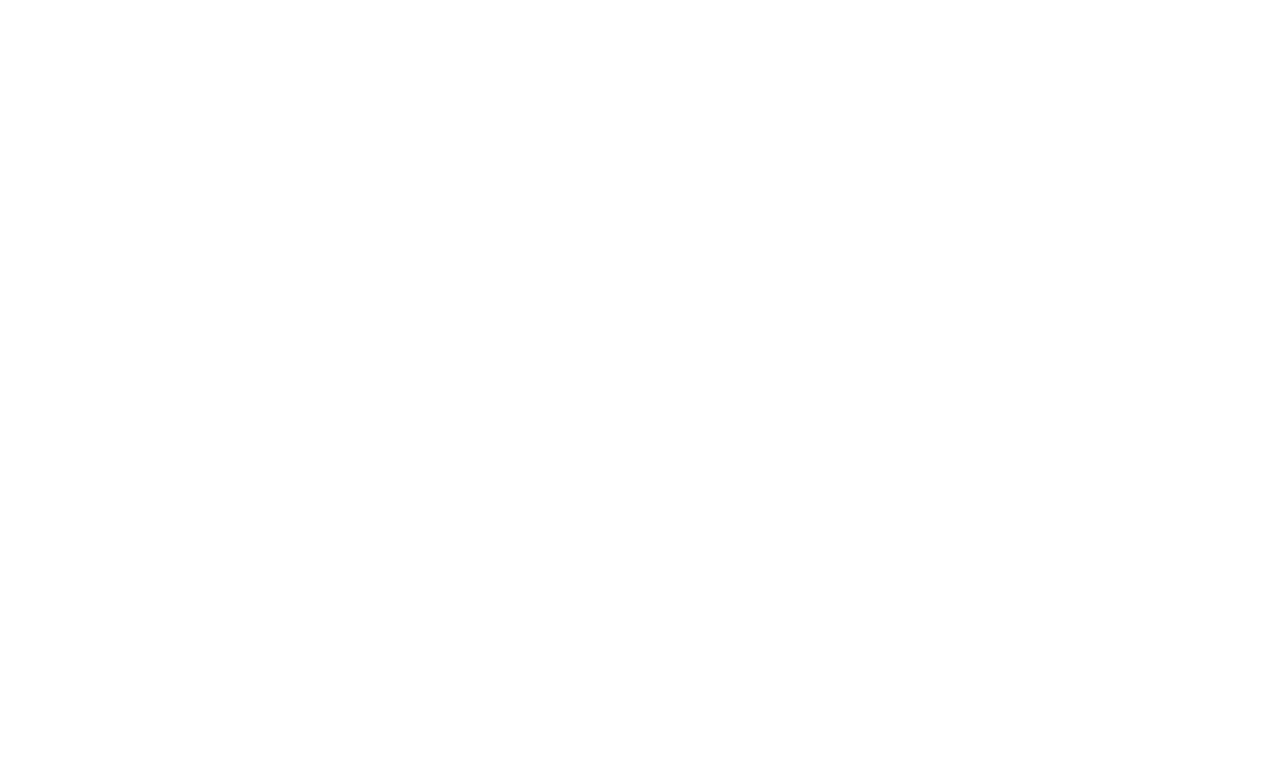
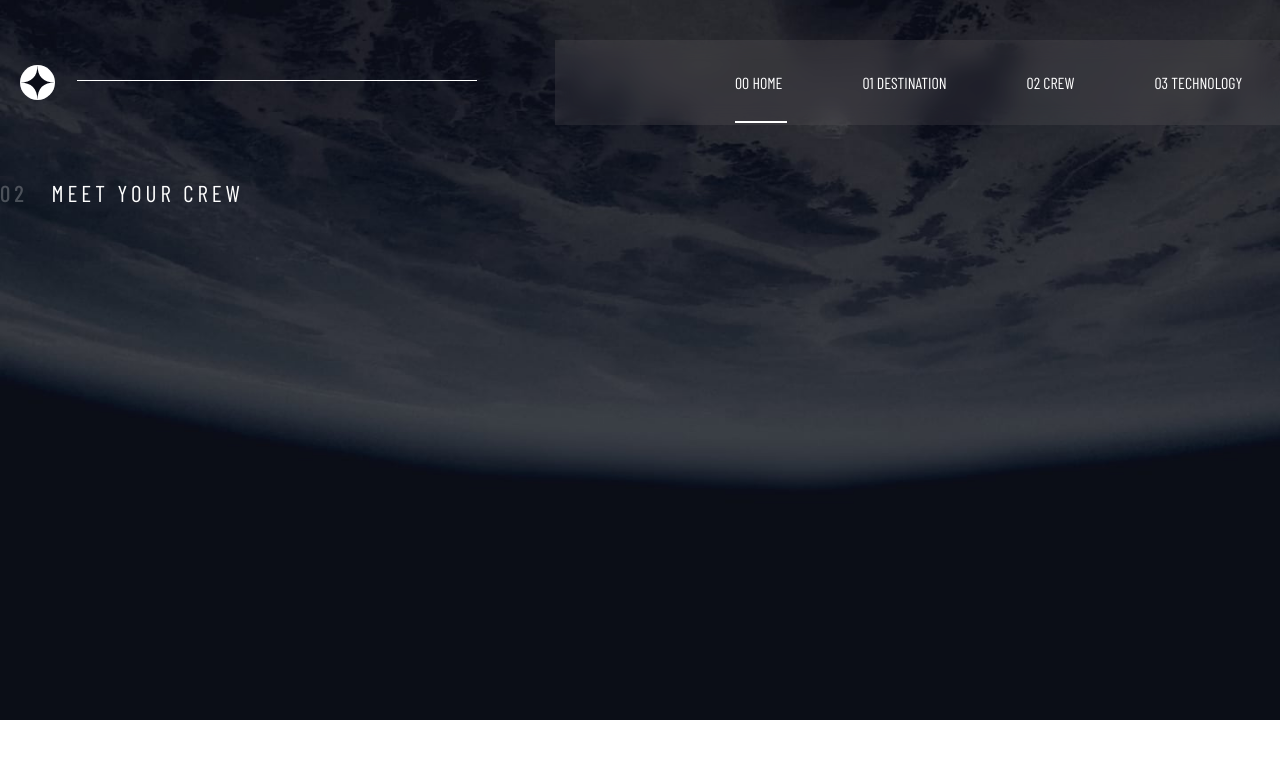
Before and after one commit to somaleyo/Router-espace, a React (Vite) app: page /crew in a window 1280 px wide. Before the commit this address had no page. Shown: the top 758 px of the page. Built offline with nearby package versions, Linux system fonts and the light colour scheme; a web font is replaced by a local one.

Commit message:
destination

```diff
--- a/src/App.jsx
+++ b/src/App.jsx
@@ -4,6 +4,8 @@ import './App.css'
 import { Route, Routes } from 'react-router-dom'
 import Home from './pages/Home'
 import Destination from './pages/Destination'
+import Crew from './pages/Crew'
+
 
 
 function App() {
@@ -14,7 +16,7 @@ function App() {
       <Routes>
       <Route path='/' element={<Home/>}></Route>
       <Route path='/destination' element={<Destination/>}></Route>
-      <Route path='/' element={<Home/>}></Route>
+      <Route path='/crew' element={<Crew/>}></Route>
       <Route path='/' element={<Home/>}></Route>
       </Routes>
     </>
--- /dev/null
+++ b/src/pages/Crew.jsx
@@ -0,0 +1,19 @@
+import { useEffect, useState } from 'react'
+import './crew.css'
+import { Link } from 'react-router-dom'
+import Nav from '../components/Nav'
+
+export default function Crew(props) {
+
+
+    return(
+        <>
+            <div className="crew-bg">
+                <Nav/>
+                <div className="crew">
+                    <h6><span className='num'>02</span> MEET YOUR CREW</h6>
+                </div>
+            </div>
+        </>
+    )
+}
--- a/src/pages/Destination.jsx
+++ b/src/pages/Destination.jsx
@@ -7,9 +7,9 @@ import Nav from '../components/Nav'
 export default function Destination(props) {
 
 const[moon,setMoon]= useState(true)
-const[mars,setMars]= useState(true)
-const[europa,setEuropa]=useState(true)
-const[titan,setTitan]= useState(true)
+const[mars,setMars]= useState(false)
+const[europa,setEuropa]=useState(false)
+const[titan,setTitan]= useState(false)
 
     return(
         <>
--- /dev/null
+++ b/src/pages/crew.css
@@ -0,0 +1,15 @@
+.crew-bg{
+    width: 100vw;
+    height: 100vh;
+    background-image: url('/src/assets/images/assets/crew/background-crew-desktop.jpg');
+    background-repeat: no-repeat;
+    background-size: cover;
+    background-position-y: -80px;
+}
+.crew h6 {
+
+    font-size: 23px;
+    font-weight: 400;
+    letter-spacing: 4px;
+
+}
--- a/src/pages/destination.css
+++ b/src/pages/destination.css
@@ -38,7 +38,7 @@
     background-color: white;
     height: 2px;
     width: 33px;
-    top: 39%;
+    top: 37%;
 }
 .destination h6{
     font-size: 23px;
@@ -71,7 +71,7 @@
 
 }
 .destination-droite{
-    margin-top: -25px;
+    margin-top: -35px;
 }
 .bottom-dest{
     display: flex;
```
